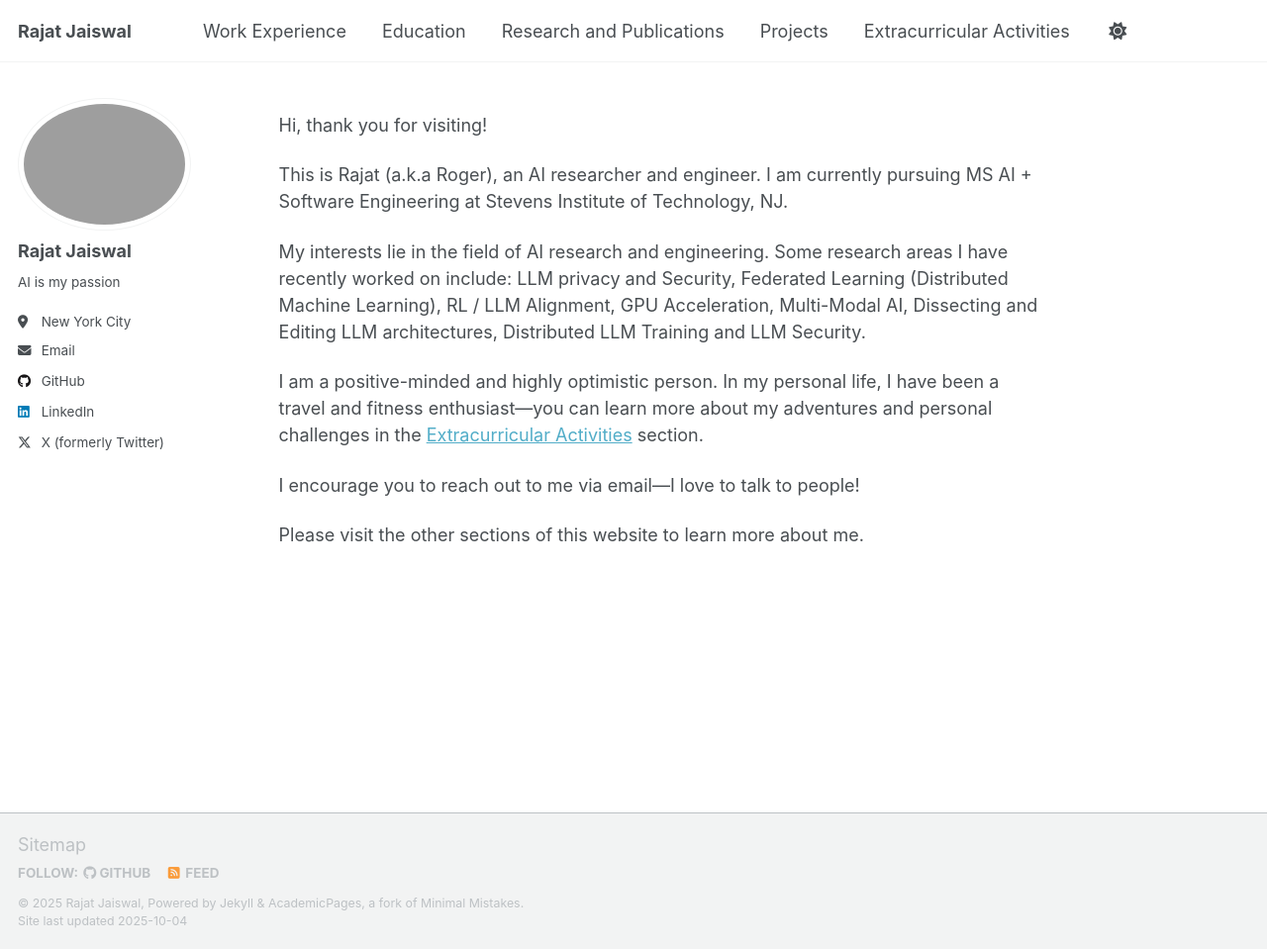
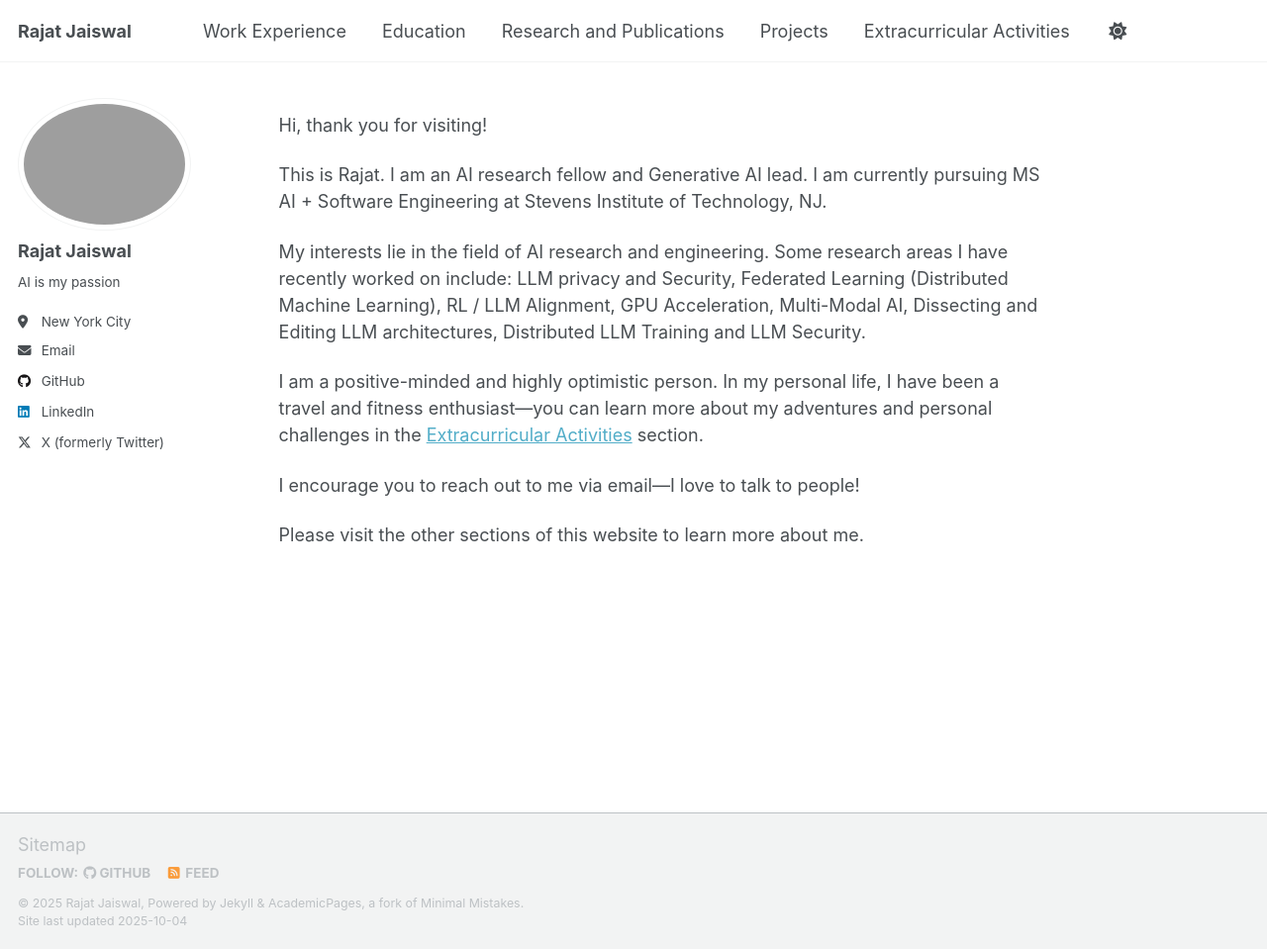
Before and after one commit to onlinerj/onlinerj.github.io, a Jekyll site: the page built from _pages/about.md, in a window 1280 px wide and 959 px high. Shown: the whole window at 99% size. Built offline with Jekyll 4.4.1, drawn with Linux system fonts in a browser that asks for light colours; a script that is not in the unit is left out.

Commit message:
Update about page content

```diff
--- a/_pages/about.md
+++ b/_pages/about.md
@@ -9,7 +9,7 @@ redirect_from:
 
 Hi, thank you for visiting!
 
-This is Rajat (a.k.a Roger), an AI researcher and engineer. I am currently pursuing MS AI + Software Engineering at Stevens Institute of Technology, NJ.
+This is Rajat. I am an AI research fellow and Generative AI lead. I am currently pursuing MS AI + Software Engineering at Stevens Institute of Technology, NJ.
 
 My interests lie in the field of AI research and engineering. Some research areas I have recently worked on include: LLM privacy and Security, Federated Learning (Distributed Machine Learning), RL / LLM Alignment, GPU Acceleration, Multi-Modal AI, Dissecting and Editing LLM architectures, Distributed LLM Training and LLM Security.
 
```
